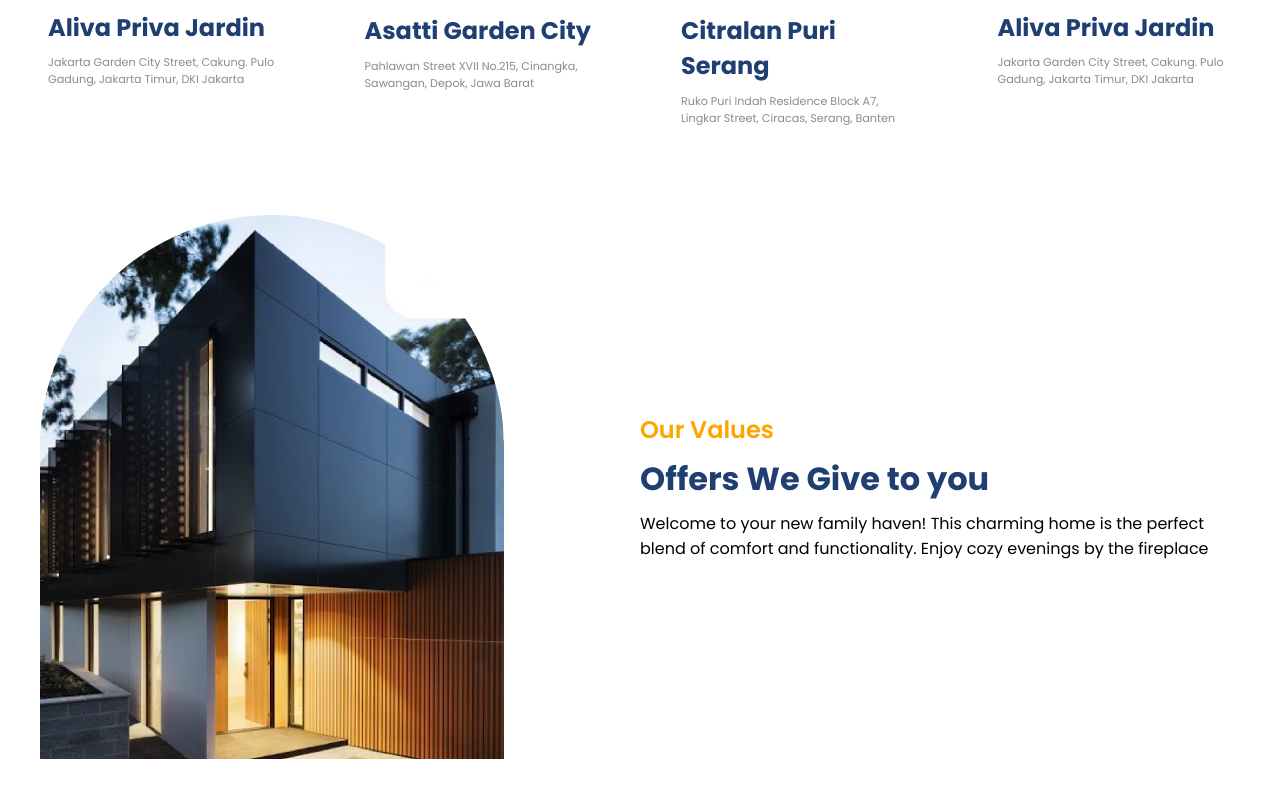
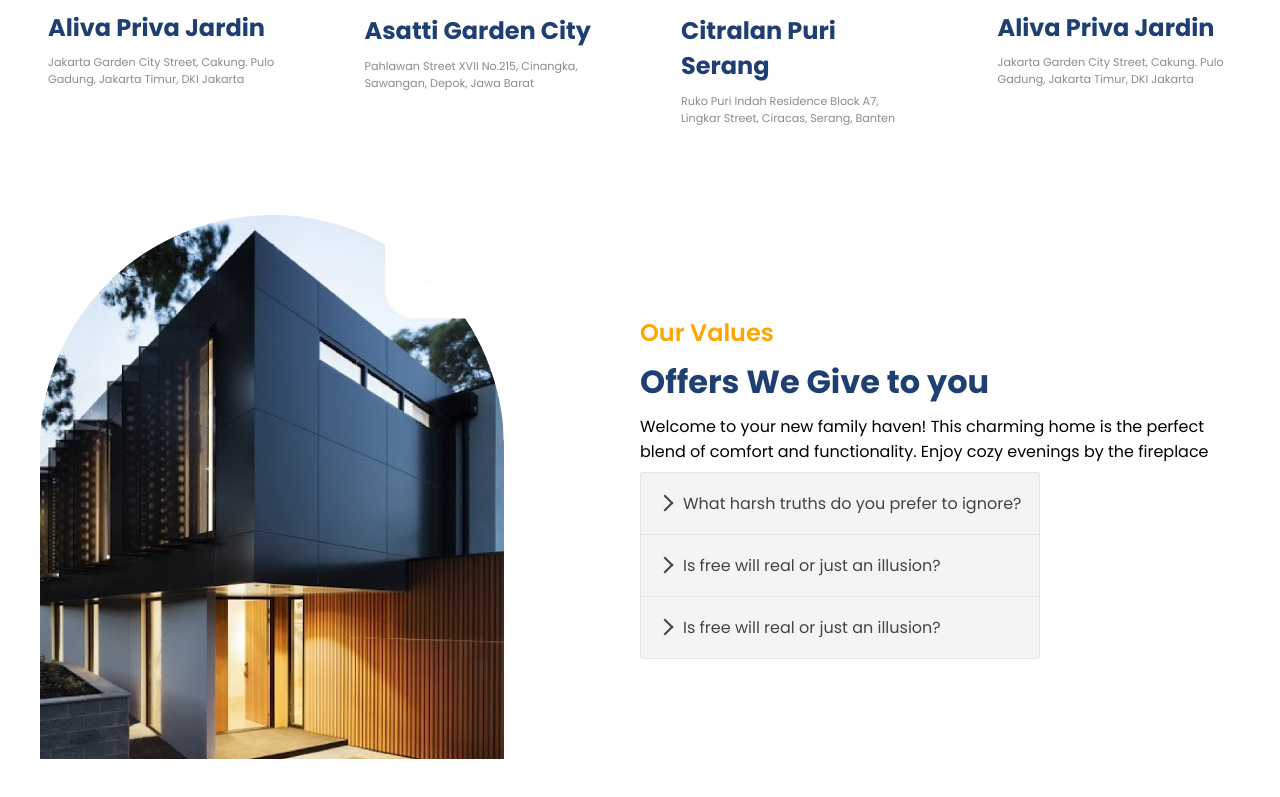
Before and after one commit to Nomiy-Nasiri/Real-State, a React (Vite) app: page / in a window 1280 px wide. Shown: the part 1297-2094 px from the top of the page. Built offline with nearby package versions, Linux system fonts and the light colour scheme.

Commit message:
added-accordian-to-value-panel

```diff
--- a/src/components/Value/value.jsx
+++ b/src/components/Value/value.jsx
@@ -5,9 +5,8 @@
   AccordionItemHeading,
   AccordionItemButton,
   AccordionItemPanel,
-  AccordionItemState,
-} from "react-accessible-accordion";
-import "react-accessible-accordion/dist/es/index";
+} from 'react-accessible-accordion';
+import 'react-accessible-accordion/dist/fancy-example.css';
 import "./Value.css";
 import data from "../../utils/accordion";
 
@@ -28,6 +27,51 @@
             blend of comfort and functionality. Enjoy cozy evenings by the
             fireplace
           </span>
+          <Accordion>
+            <AccordionItem>
+                <AccordionItemHeading>
+                    <AccordionItemButton>
+                        What harsh truths do you prefer to ignore?
+                    </AccordionItemButton>
+                </AccordionItemHeading>
+                <AccordionItemPanel>
+                    <p>
+                        Exercitation in fugiat est ut ad ea cupidatat ut in
+                        cupidatat occaecat ut occaecat consequat est minim minim
+                        esse tempor laborum consequat esse adipisicing eu
+                        reprehenderit enim.
+                    </p>
+                </AccordionItemPanel>
+            </AccordionItem>
+            <AccordionItem>
+                <AccordionItemHeading>
+                    <AccordionItemButton>
+                        Is free will real or just an illusion?
+                    </AccordionItemButton>
+                </AccordionItemHeading>
+                <AccordionItemPanel>
+                    <p>
+                        In ad velit in ex nostrud dolore cupidatat consectetur
+                        ea in ut nostrud velit in irure cillum tempor laboris
+                        sed adipisicing eu esse duis nulla non.
+                    </p>
+                </AccordionItemPanel>
+            </AccordionItem>
+            <AccordionItem>
+                <AccordionItemHeading>
+                    <AccordionItemButton>
+                        Is free will real or just an illusion?
+                    </AccordionItemButton>
+                </AccordionItemHeading>
+                <AccordionItemPanel>
+                    <p>
+                        In ad velit in ex nostrud dolore cupidatat consectetur
+                        ea in ut nostrud velit in irure cillum tempor laboris
+                        sed adipisicing eu esse duis nulla non.
+                    </p>
+                </AccordionItemPanel>
+            </AccordionItem>
+        </Accordion>
           {/* <Accordion
             className="accordion"
             allowMultipleExpanded={false}
```
